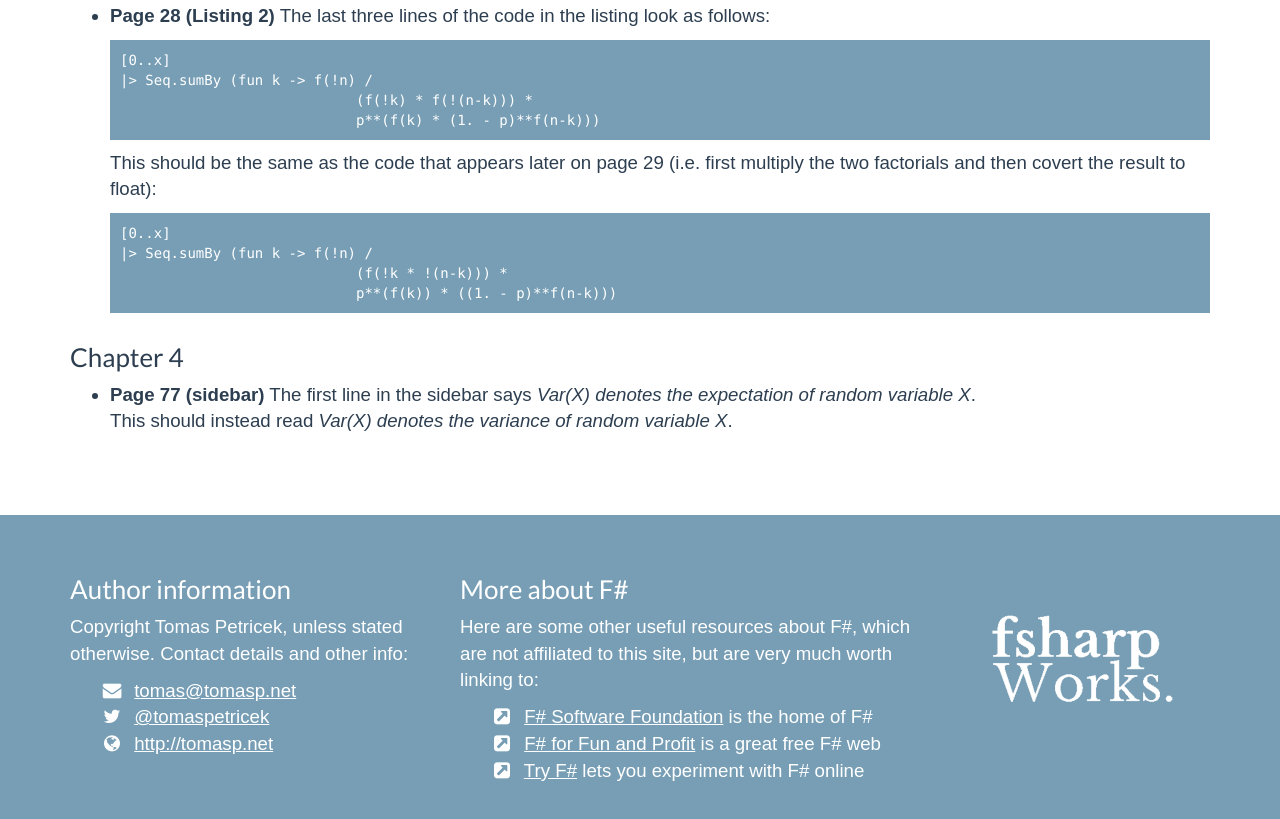
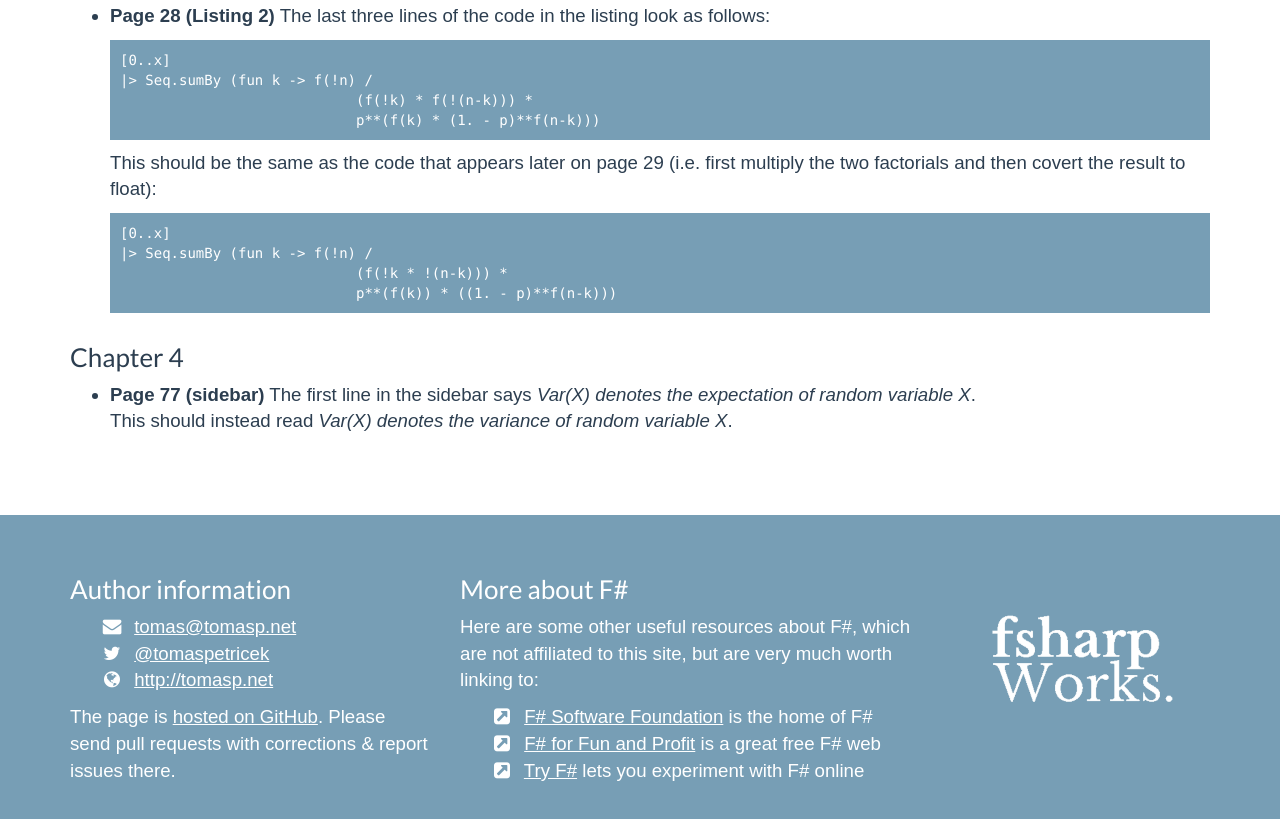
Before and after one commit to tpetricek/FunctionalProgramming.Net, a plain HTML site: page deepdives/index.html in a window 1280 px wide. Shown: the part 2396-3215 px from the top of the page. Drawn offline with nearby package versions, Linux system fonts and the light colour scheme; files whose address does not match are found by name; a web font is replaced by a local one.

Commit message:
Adding GitHub source link

```diff
--- a/deepdives/index.html
+++ b/deepdives/index.html
@@ -249,12 +249,13 @@ This should be the same as the code that appears later on page 29 (i.e. first mu
   <div class="container"><div class="row">
     <div class="col-md-4">
       <h3>Author information</h3>
-      <p>Copyright Tomas Petricek, unless stated otherwise. Contact details and other info:</p>
       <ul class="no-bullet">
         <li><a href="mailto:tomas@tomasp.net"><i class="fa fa-fw fa-envelope"></i></a> <a href="mailto:tomas@tomasp.net">tomas@tomasp.net</a></li>
         <li><a href="http://twitter.com/tomaspetricek"><i class="fa fa-fw fa-twitter"></i></a> <a href="http://twitter.com/tomaspetricek">@tomaspetricek</a></li>
         <li><a href="http://tomasp.net"><i class="fa fa-fw fa-globe"></i></a> <a href="http://tomasp.net">http://tomasp.net</a></li>
       </ul>
+      <p>The page is <a href="https://github.com/tpetricek/FunctionalProgramming.Net">hosted on GitHub</a>.
+        Please send pull requests with corrections &amp; report issues there.</p>
     </div>
     <div class="col-md-5">
       <h3>More about F#</h3>
```
Also changed, not shown: index.html (+2 -1 lines), rwfp/index.html (+2 -1 lines).
